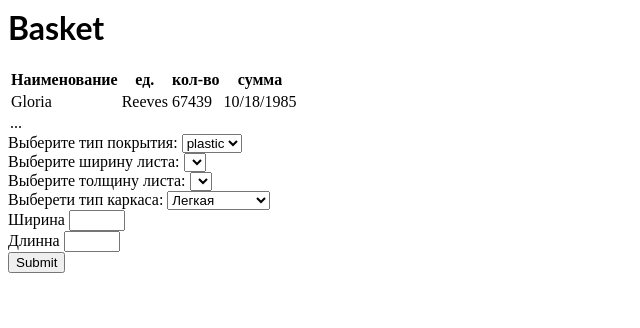
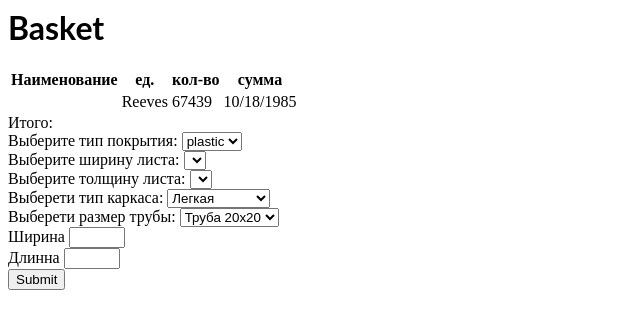
Before and after one commit to aleksei-gazov/calk, a React (Create React App) app: page / in a window 1280 px wide. Shown: the top 328 px of the page, without its empty margins (0-640 px from the left). Built offline with nearby package versions, Linux system fonts and the light colour scheme.

Commit message:
5 files modified

```diff
--- a/Basket.tsx
+++ b/Basket.tsx
@@ -1,6 +1,9 @@
 import * as React from 'react';
+import { useAppSelector } from './store';
+import { initialTotalStateType } from './totalReducer';
 
 const Basket = () => {
+  const total = useAppSelector<initialTotalStateType[]>(state=>state.total)
     return (
         <div>
            <h1>Basket</h1>
@@ -15,14 +18,14 @@ const Basket = () => {
 	</thead>
 	<tbody>
 		<tr>
-			<td>Gloria</td>
+			<td>{total[0].name}</td>
 			<td>Reeves</td>
 			<td>67439</td>
 			<td>10/18/1985</td>
 		</tr>
-		...
 	</tbody>
 </table>
+Итого:
         </div>
     );
 };
--- a/DataInput.tsx
+++ b/DataInput.tsx
@@ -6,7 +6,7 @@ import { useAppSelector } from './store';
 import './style.css';
 import {useForm} from 'react-hook-form';
 import { InitialDataStateType } from './dataReducer';
-import { productDimensions, numberOfSheets } from './utils/frame';
+import { productDimensions, numberOfSheets, numberOfScrews, pipeQuantity } from './utils/frame';
 
 export const DataInput = () => {
   const config = useAppSelector<InitialStateType[]>(state=> state.config)
@@ -17,6 +17,8 @@ const [materiallFilter, setMateriallFilter] = React.useState('')
     console.log('data: ', data)
     productDimensions(data.roofWidth, data.roofLength)
     numberOfSheets(data.roofWidth, data.roofLength, data.sheetWidth)
+    numberOfScrews(materiallFilter)
+    pipeQuantity(data.roofWidth, data.roofLength, 1.2, 0.3)
   }
 let set =new Set( data.map(i=> {
   if(i.type === 'list') {
@@ -28,7 +30,6 @@ let arr =  [...set]
 
 const onSelector = (e) => {
   setMateriallFilter(e.currentTarget.value)
-  // console.log(e.currentTarget.value)
 }
 console.log(materiallFilter)
   return (
@@ -79,6 +80,18 @@ console.log(materiallFilter)
 </select>
 </div>
 <div>
+<label>Выберети размер трубы:   </label>
+<select  {...register('pipeSize')}>
+{data.map(i=> {
+         if(i.type === "pipe") {
+           return (
+<option  value={i.name} >{i.name}</option>
+           )
+         }
+       })}
+</select>
+</div>
+<div>
          <label>Ширина  </label>
 <input
   type="number"
--- a/store.ts
+++ b/store.ts
@@ -2,10 +2,12 @@ import { combineReducers, legacy_createStore } from "redux";
 import { configReducer } from "./configReducer";
 import {TypedUseSelectorHook, useDispatch, useSelector} from "react-redux";
 import { dataReducer } from "./dataReducer";
+import { totalReducer } from "./totalReducer";
 
 const rootReducer = combineReducers ({
   config: configReducer,
-  data: dataReducer
+  data: dataReducer,
+  total: totalReducer,
 })
 
 export const store = legacy_createStore(rootReducer)
--- a/totalReducer.ts
+++ b/totalReducer.ts
@@ -1,7 +1,18 @@
 
+export type initialTotalStateType = {
+  name: null | string
+units: null | string
+quantity: null | number
+sum: null | number
+}
 
+let initialState: initialTotalStateType[] = [{
+  name: null,
+units: null,
+quantity: null,
+sum: null,
+}]
 
-let initialState = []
 
 export const totalReducer = (state = initialState, action) => {
   switch(action.type) {
@@ -9,10 +20,10 @@ export const totalReducer = (state = initialState, action) => {
   }
 }
 
-export const toGetDataAC = () => ({
+export const toGetDataAC = (total: initialTotalStateType) => ({
   type: TotalAC.TO_GET_DATA,
   payload: {
-
+total
   }
 })
 
--- a/utils/frame.ts
+++ b/utils/frame.ts
@@ -5,14 +5,11 @@ let selfTappingScrews = 0
 let lengthPipe = 0
 let sheets = 0
 
-export const productDimensions = (roofWidth: number, length: number, ) => {
- productArea = roofWidth * length
-
+export const productDimensions = (roofWidth: number, roofLength: number, ) => {
+ productArea = roofWidth * roofLength
 }
 export const numberOfSheets = (roofWidth: number, length: number, sheetWidth: number) => {
-  console.log()
   sheets = ((Math.ceil(roofWidth/sheetWidth)) * (Math.ceil(length/1)) )
-  console.log(((Math.ceil(roofWidth/sheetWidth)) * (Math.ceil(length/1))))
 }
 export const numberOfScrews = ( material: string ="metal") => {
   if (material === "metal") {
```
